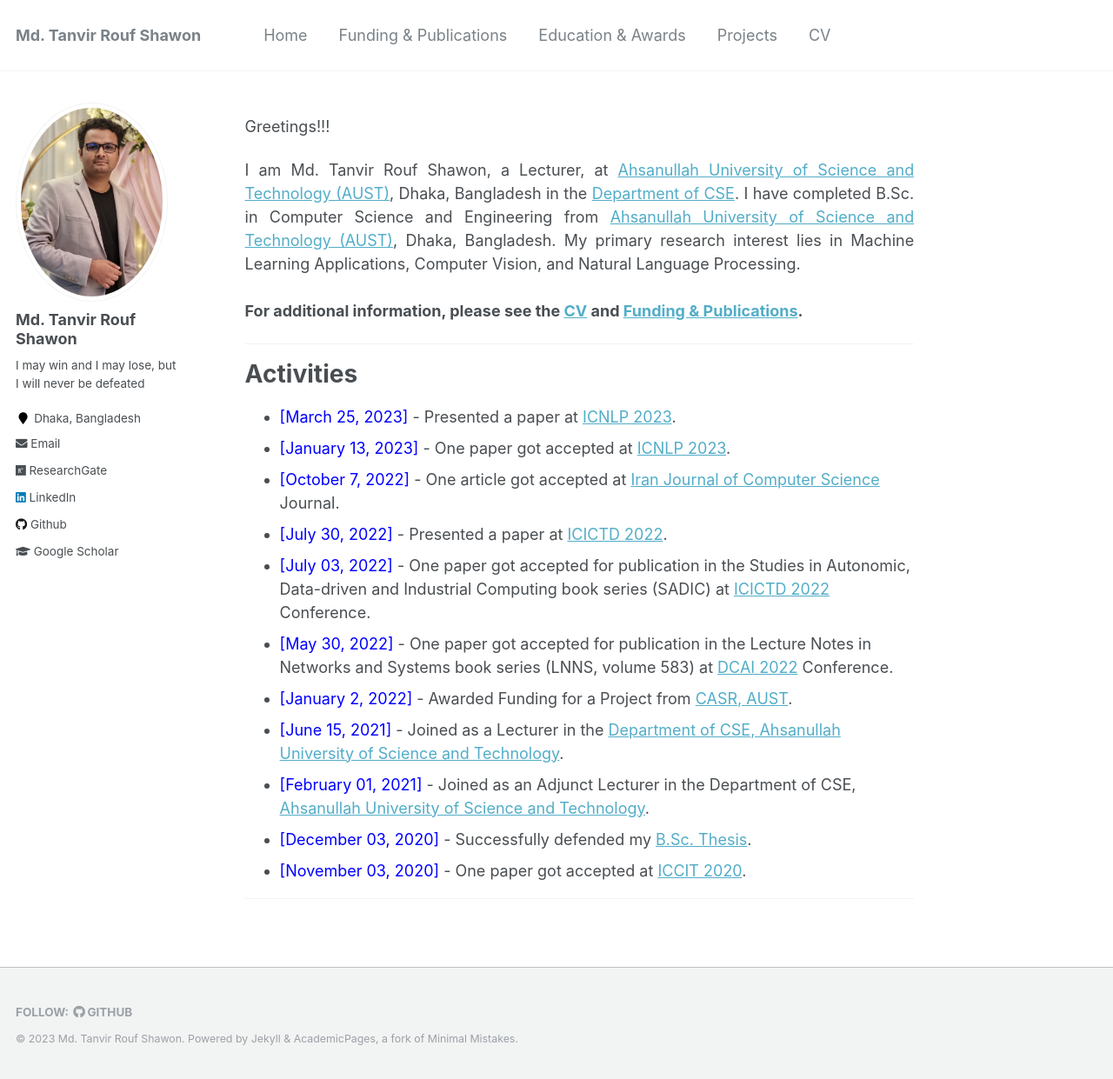
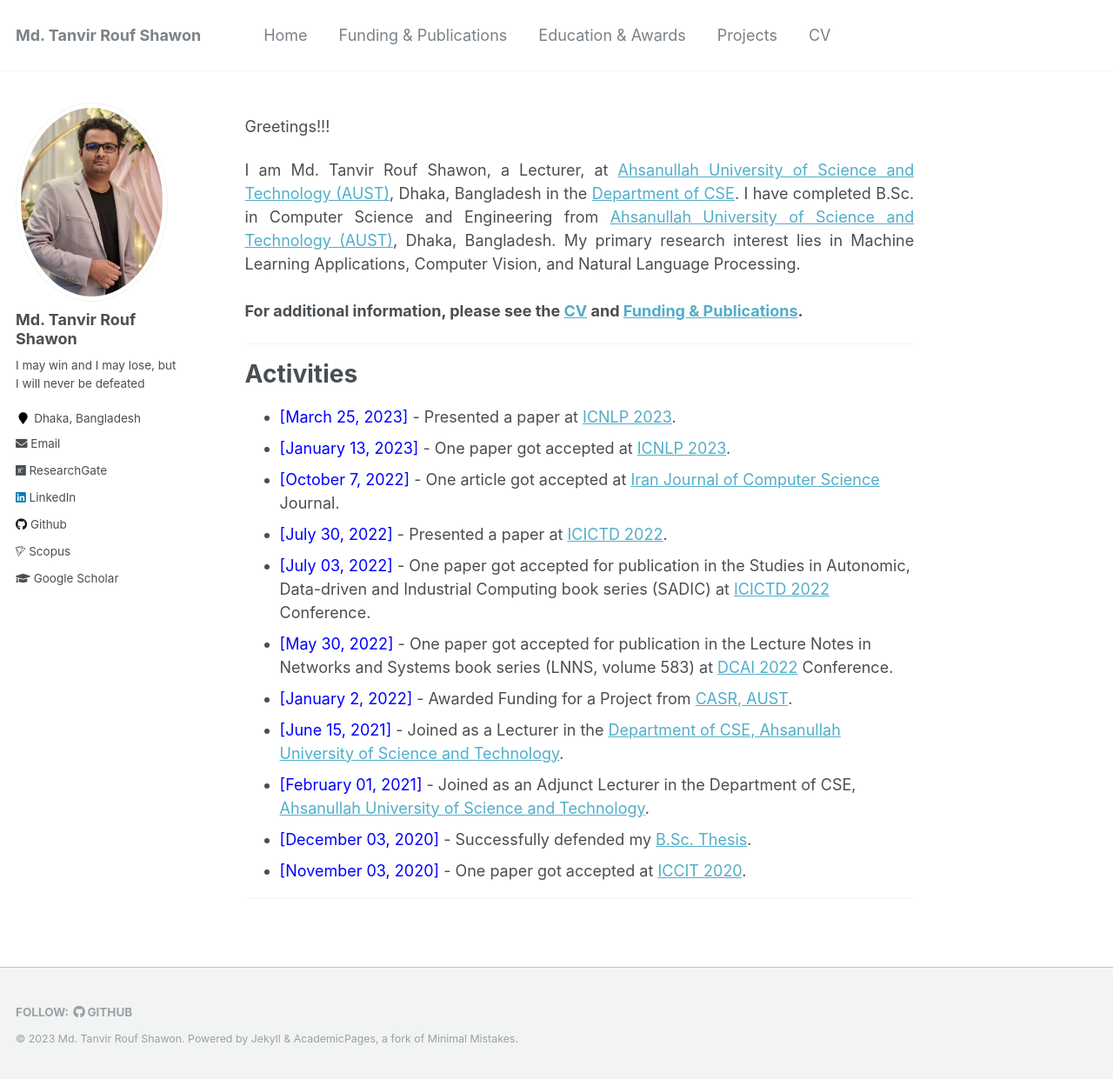
Before and after one commit to shawon-tanvir/shawon-tanvir.github.io, a Jekyll site: the page built from _pages/about.md, in a window 1280 px wide and 1241 px high. Shown: the whole window at 87% size. Built offline with Jekyll 4.4.1, drawn with Linux system fonts in a browser that asks for light colours; a script that is not in the unit is left out.

Commit message:
Update author-profile.html

```diff
--- a/_includes/author-profile.html
+++ b/_includes/author-profile.html
@@ -67,6 +67,9 @@
       {% if author.github %}
         <li><a href="https://github.com/{{ author.github }}"><i class="fab fa-github" aria-hidden="true"></i> Github</a></li>
       {% endif %}
+      {% if author.scopus %}
+        <li><a href="https://www.scopus.com/authid/detail.uri?authorId={{ author.scopus }}"><i class="fab fa-pushed" aria-hidden="true"></i> Scopus</a></li>
+      {% endif %}
       {% if author.stackoverflow %}
         <li><a href="https://www.stackoverflow.com/users/{{ author.stackoverflow }}"><i class="fa fab -fw fa-stack-overflow" aria-hidden="true"></i> Stackoverflow</a></li>
       {% endif %}
```
